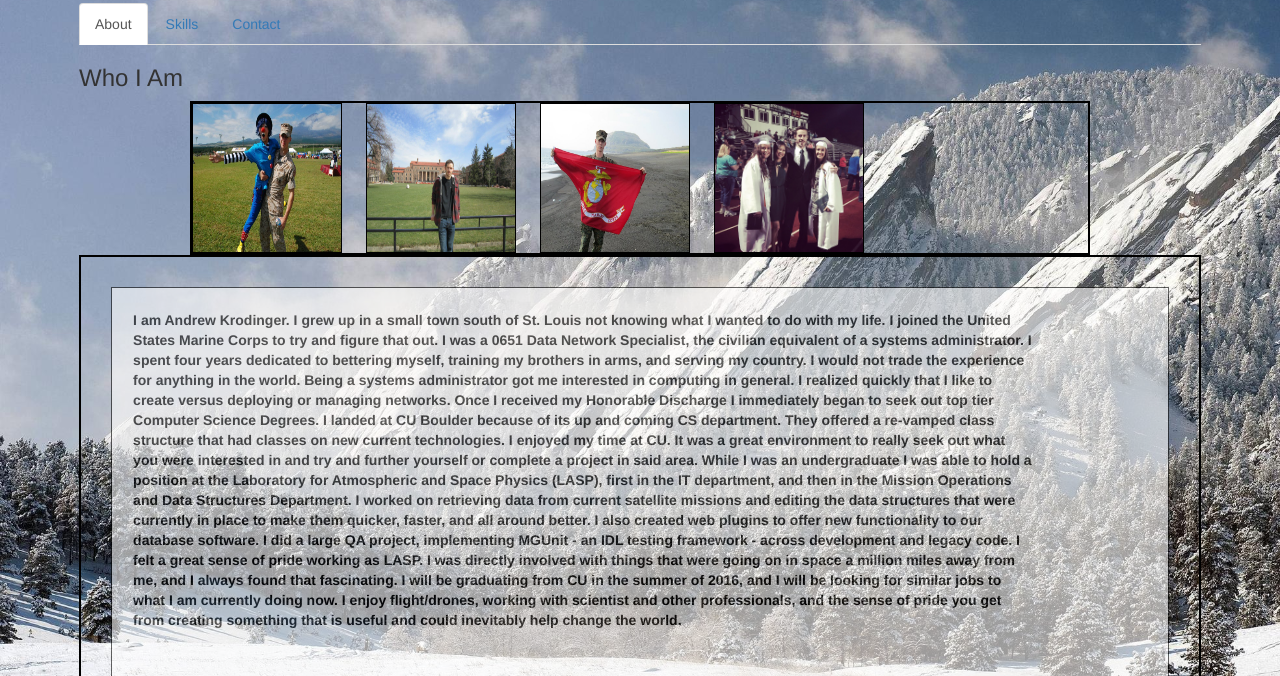
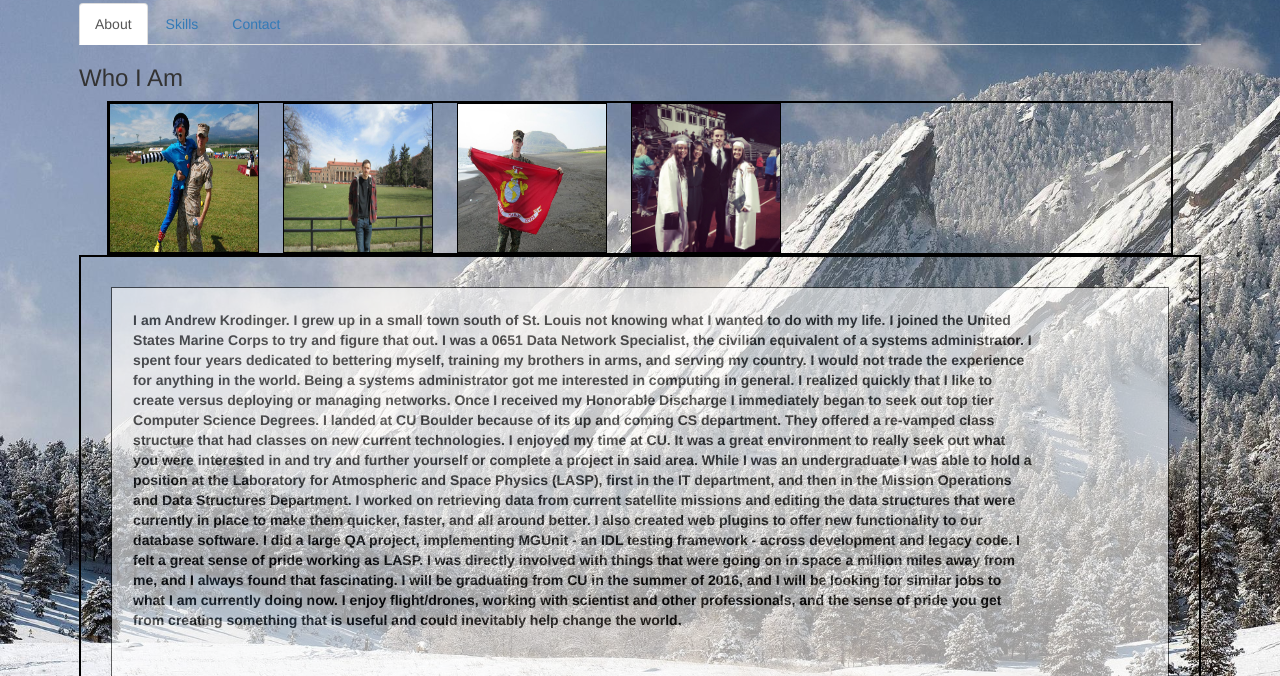
Before and after one commit to drewdinger/drewdinger.github.io, a plain HTML site: page index.html in a window 1280 px wide. Shown: the part 124-800 px from the top of the page. Drawn offline with nearby package versions, Linux system fonts and the light colour scheme; a script that the page names is missing.

Commit message:
messing with image box border

```diff
--- a/css/style.css
+++ b/css/style.css
@@ -53,7 +53,7 @@ img {
 
 #divCenter {
   margin:0px auto;
-  width:900px;
+  width:95%;
   height:auto;
   border:2px solid black;
   /*padding:10px;*/
```
